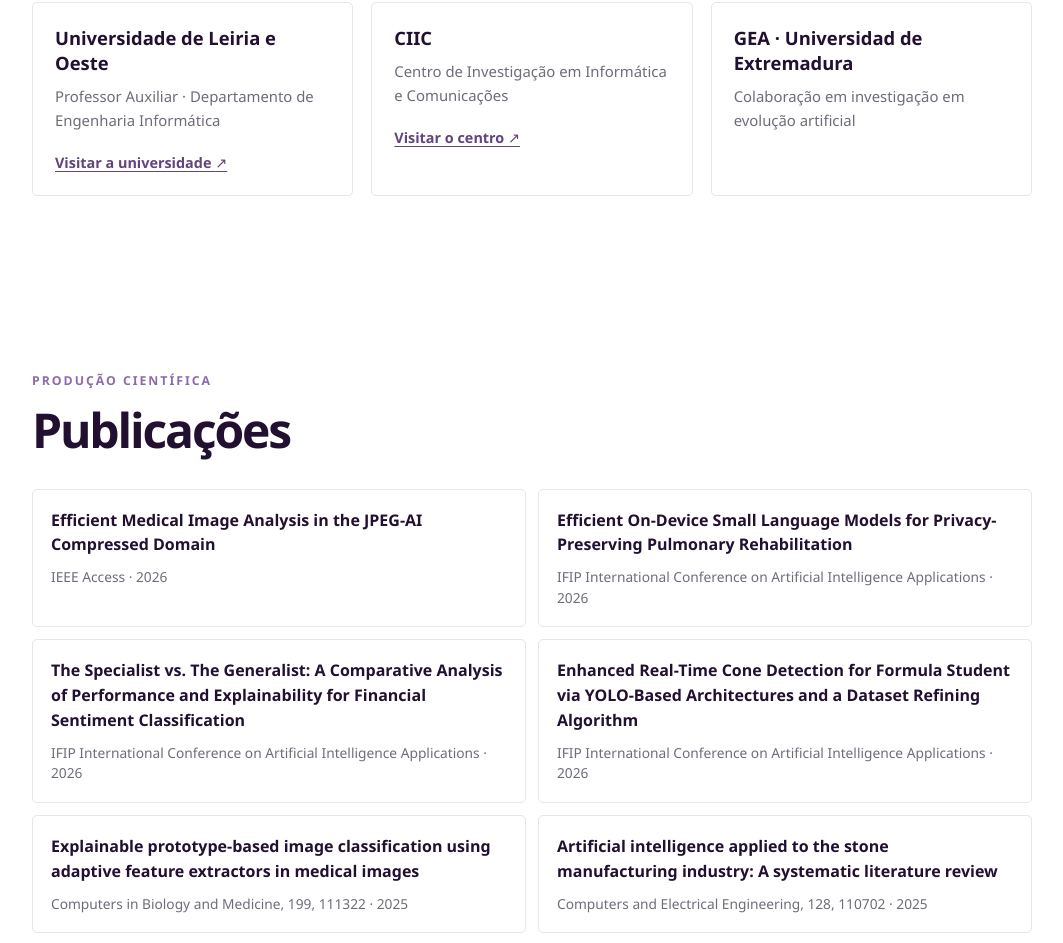
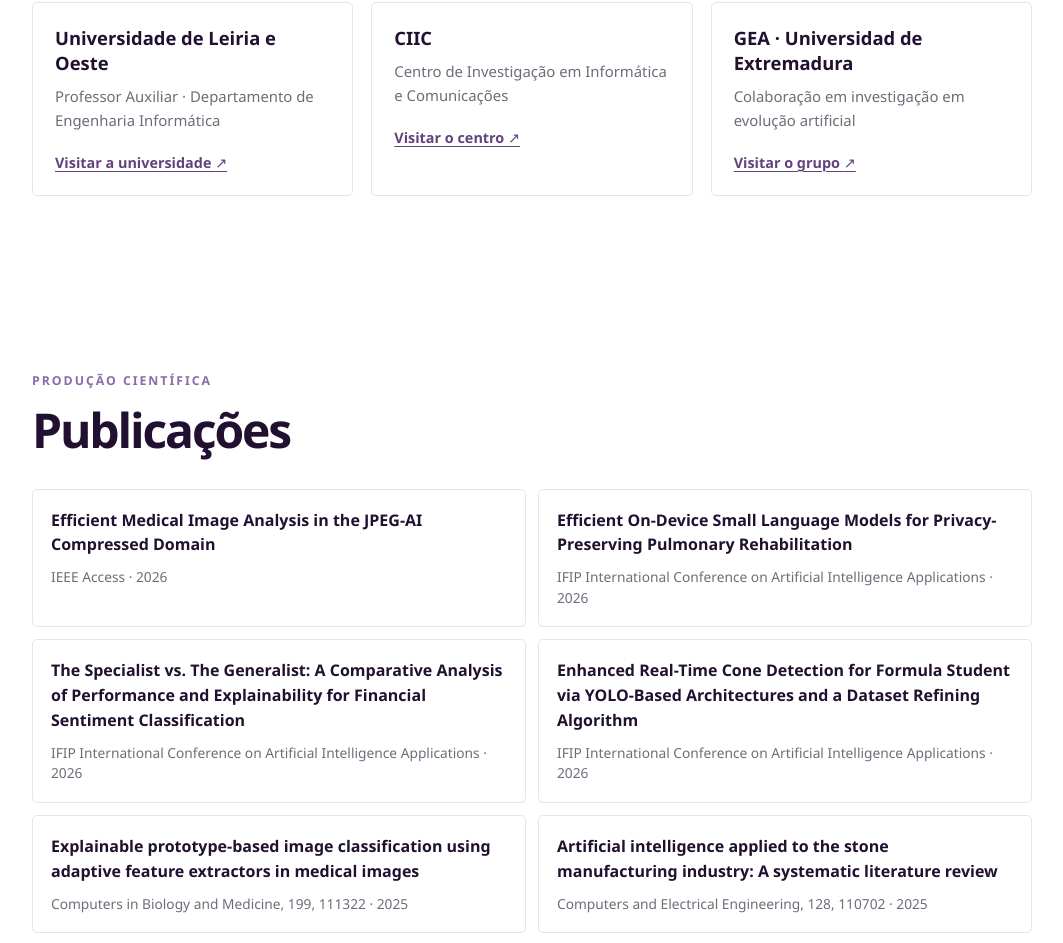
Before and after one commit to rolandomiragaia/paginapessoal, a plain HTML site: page index.html in a window 1280 px wide. Shown: the part 2139-3082 px from the top of the page, without its empty margins (108-1171 px from the left). Drawn offline with Linux system fonts and the light colour scheme.

Commit message:
Add GEA group link

```diff
--- a/index.html
+++ b/index.html
@@ -113,6 +113,7 @@
           <article class="affiliation">
             <h3>GEA · Universidad de Extremadura</h3>
             <p>Colaboração em investigação em evolução artificial</p>
+            <a href="https://grupogea.unex.es/" target="_blank" rel="noreferrer">Visitar o grupo <span aria-hidden="true">↗</span></a>
           </article>
         </div>
       </section>
```
